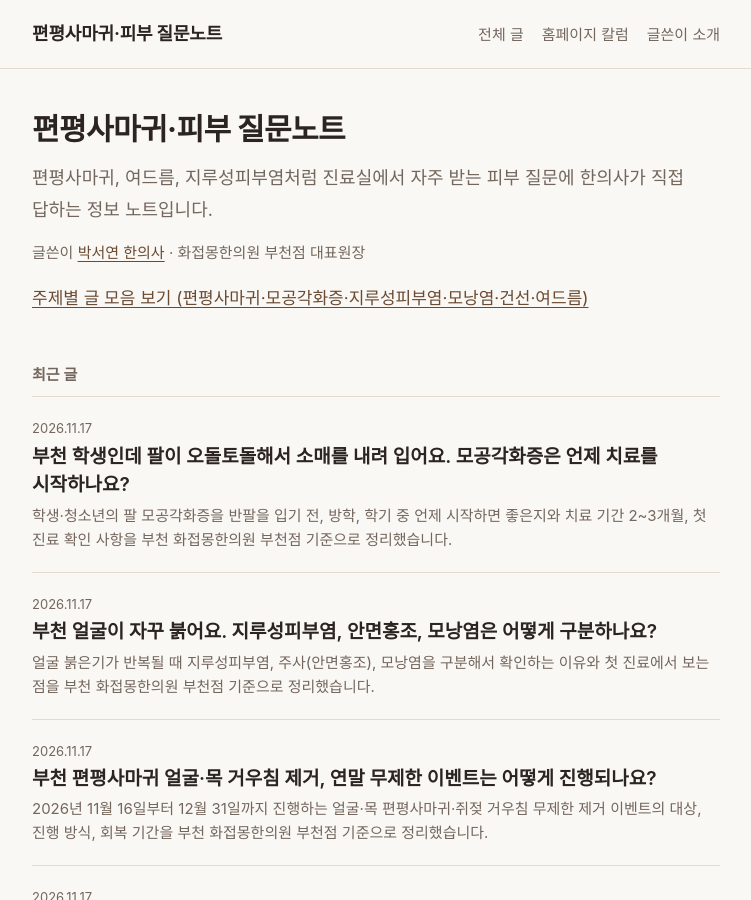
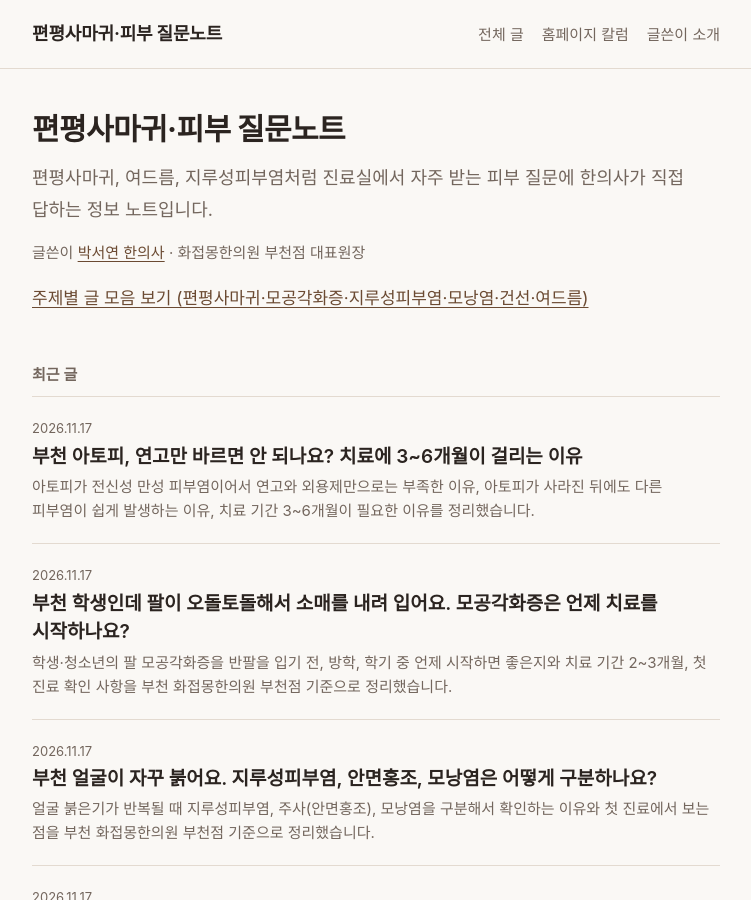
Before and after one commit to HJMbc-Park/HJMbc-Park.github.io, a Jekyll site: the page built from index.html, in a window 1280 px wide and 900 px high. Shown: the whole window, without its empty margins (264-1015 px from the left). Built offline with Jekyll 4.4.1, drawn with Linux system fonts in a browser that asks for light colours; some web fonts are replaced.

Commit message:
Publish: 아토피 연고의 한계와 치료 기간
Co-Authored-By: Claude Sonnet 5.5 <noreply@anthropic.com>
Claude-Session: https://claude.ai/code/session_01Tf8RMgz7uBKTB28y4gpJDW

```diff
--- a/_drafts/2026-11-18-bucheon-atopy-ointment-limit-months.md
+++ b/_posts/2026-11-17-bucheon-atopy-ointment-limit-months.md
@@ -2,7 +2,7 @@
 layout: post
 title: "부천 아토피, 연고만 바르면 안 되나요? 치료에 3~6개월이 걸리는 이유"
 description: "아토피가 전신성 만성 피부염이어서 연고와 외용제만으로는 부족한 이유, 아토피가 사라진 뒤에도 다른 피부염이 쉽게 발생하는 이유, 치료 기간 3~6개월이 필요한 이유를 정리했습니다."
-date: 2026-11-18 12:25:00 +0900
+date: 2026-11-17 21:25:00 +0900
 answer: "아토피는 전신성 만성 피부염이라 국소 부위에 바르는 연고와 외용제만으로는 다 다룰 수 없습니다. 민감해진 피부와 신체 상태를 정상화해야 하므로 보통 3~6개월 이상의 치료 기간이 필요합니다."
 faq:
   - q: "아토피는 연고만으로 치료되나요?"
```
